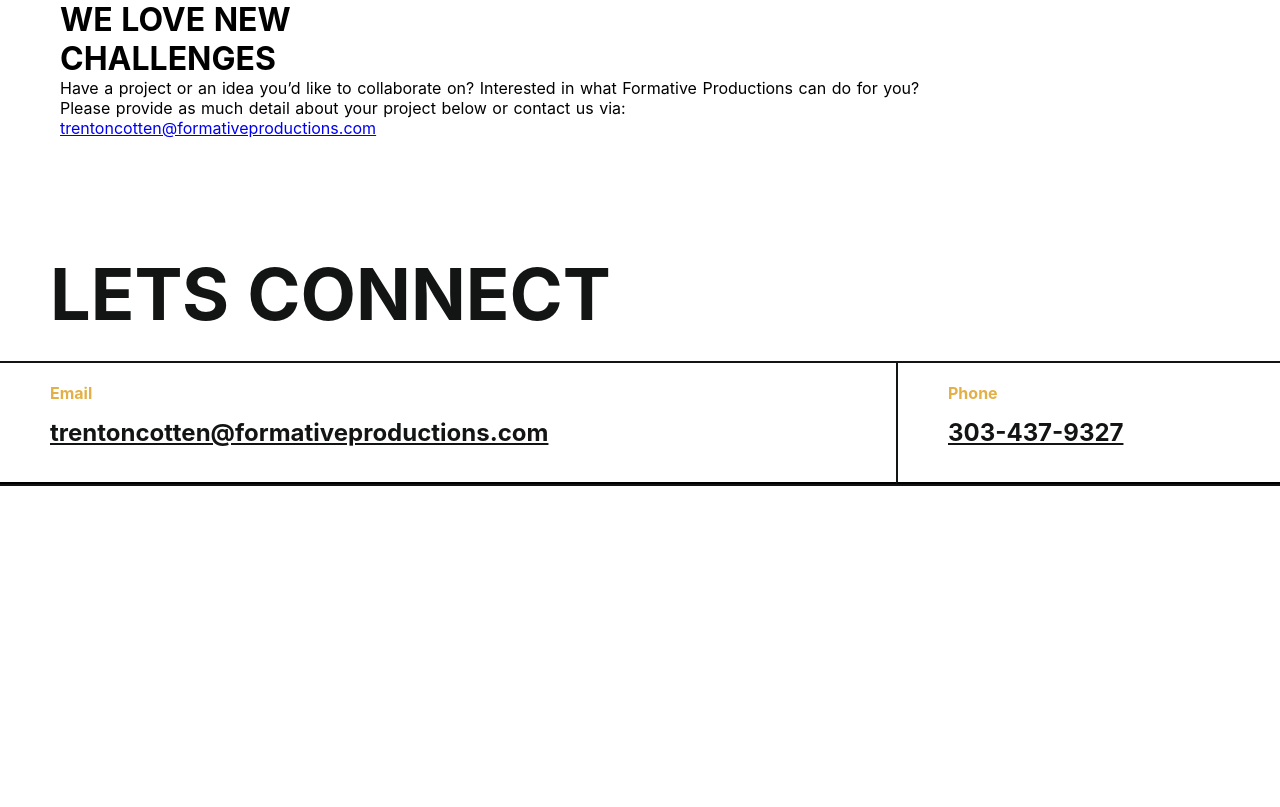
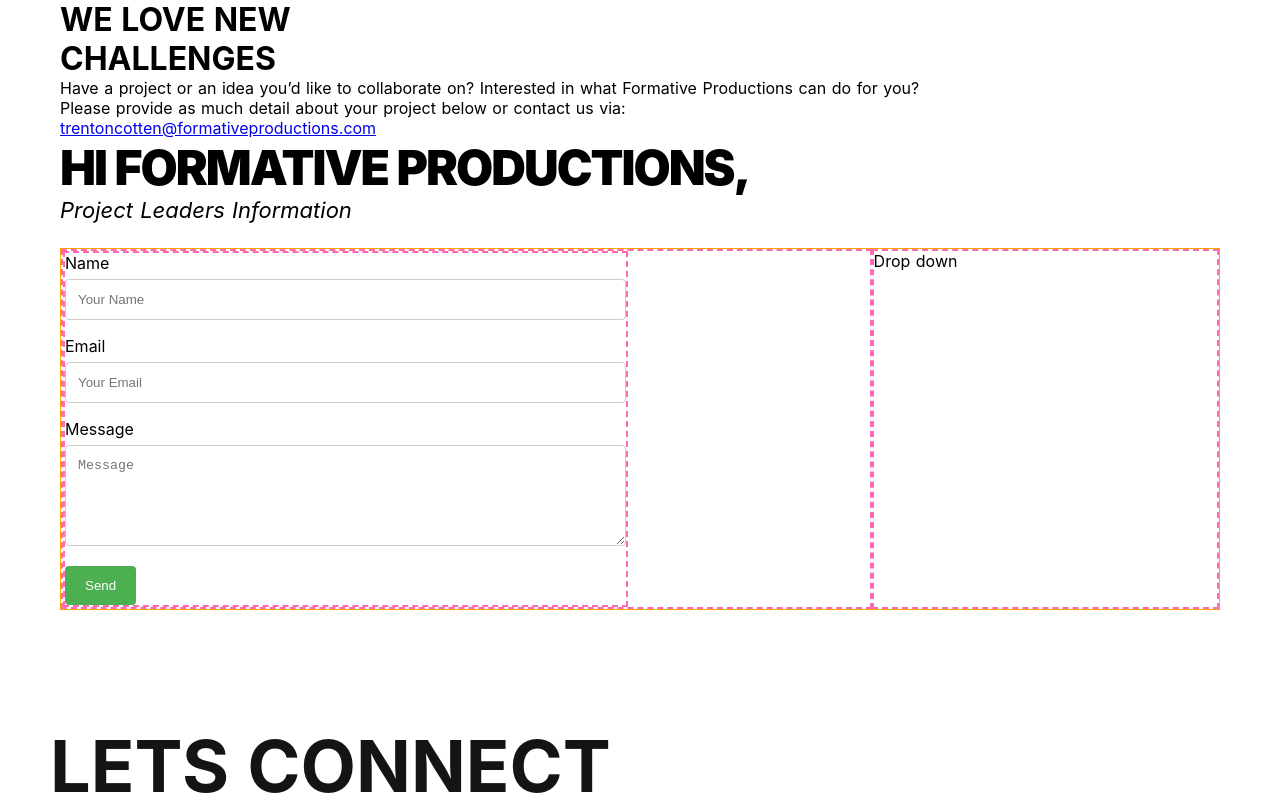
Before and after one commit to devNroses/formativeproductions, a Nuxt app: page /contact in a window 1280 px wide. Shown: the part 600-1407 px from the top of the page. Before the commit the page ends 1086 px from the top, so only its background shows below. Built offline with nearby package versions, Linux system fonts and the light colour scheme; what vue-video-wrapper would draw is missing.

Commit message:
(feat) Initial contact form

```diff
--- a/package.json
+++ b/package.json
@@ -13,6 +13,7 @@
   "dependencies": {
     "@nuxtjs/axios": "^5.13.1",
     "core-js": "^3.9.1",
+    "emailjs-com": "^3.1.0",
     "fibers": "^5.0.0",
     "node-sass": "^5.0.0",
     "nuxt": "^2.15.3",
--- /dev/null
+++ b/pages/contact/Form.vue
@@ -0,0 +1,77 @@
+<template>
+  <div class="form-container">
+    <form>
+      <label>Name</label>
+      <input type="text" v-model="name" name="name" placeholder="Your Name" />
+      <label>Email</label>
+      <input
+        type="email"
+        v-model="email"
+        name="email"
+        placeholder="Your Email"
+      />
+      <label>Message</label>
+      <textarea
+        name="message"
+        v-model="message"
+        cols="30"
+        rows="5"
+        placeholder="Message"
+      >
+      </textarea>
+
+      <input type="submit" value="Send" />
+    </form>
+  </div>
+</template>
+
+<script lang="ts">
+import Vue from "vue";
+export default Vue.extend({});
+</script>
+
+<style lang="scss" scoped>
+* {
+  box-sizing: border-box;
+}
+
+.container {
+  display: block;
+  margin: auto;
+  text-align: center;
+  border-radius: 5px;
+  background-color: #f2f2f2;
+  padding: 20px;
+  width: 50%;
+}
+
+label {
+  float: left;
+}
+
+input[type="text"],
+[type="email"],
+textarea {
+  width: 100%;
+  padding: 12px;
+  border: 1px solid #ccc;
+  border-radius: 4px;
+  box-sizing: border-box;
+  margin-top: 6px;
+  margin-bottom: 16px;
+  resize: vertical;
+}
+
+input[type="submit"] {
+  background-color: #4caf50;
+  color: white;
+  padding: 12px 20px;
+  border: none;
+  border-radius: 4px;
+  cursor: pointer;
+}
+
+input[type="submit"]:hover {
+  background-color: #45a049;
+}
+</style>
--- a/pages/contact/index.vue
+++ b/pages/contact/index.vue
@@ -22,14 +22,27 @@
           >trentoncotten@formativeproductions.com</a
         >
       </div>
+
+      <div class="contactForm-title">
+        <h1>HI FORMATIVE PRODUCTIONS,</h1>
+        <span>Project Leaders Information</span>
+      </div>
+      <div class="contactForm-container">
+        <div><Form /></div>
+        <div>Drop down</div>
+      </div>
     </div>
   </div>
 </template>
 
 <script lang="ts">
 import Vue from "vue";
+import Form from "./Form.vue";
 export default Vue.extend({
-  transition: "contact"
+  transition: "contact",
+  components: {
+    Form
+  }
 });
 </script>
 
@@ -70,4 +83,45 @@
     }
   }
 }
+
+.contactForm {
+  &-title {
+    margin-bottom: 25px;
+    h1 {
+      font-size: 48px;
+      font-weight: 900;
+      letter-spacing: -2px;
+    }
+
+    span {
+      font-size: 22px;
+      font-style: italic;
+      font-weight: 400;
+    }
+  }
+  &-container {
+    display: flex;
+    flex-wrap: wrap;
+    border: 1px solid orange;
+
+    div {
+      border: 2px dashed hotpink;
+      &:first-child {
+        width: 70%;
+        min-width: 380px;
+      }
+
+      &:last-child {
+        flex: 1;
+      }
+
+      @media only screen and (max-width: 600px) {
+        div {
+          width: 100%;
+          min-width: 100%;
+        }
+      }
+    }
+  }
+}
 </style>
```
Also changed, not shown: 1 other file (tests, documents, lock files or other folders).
